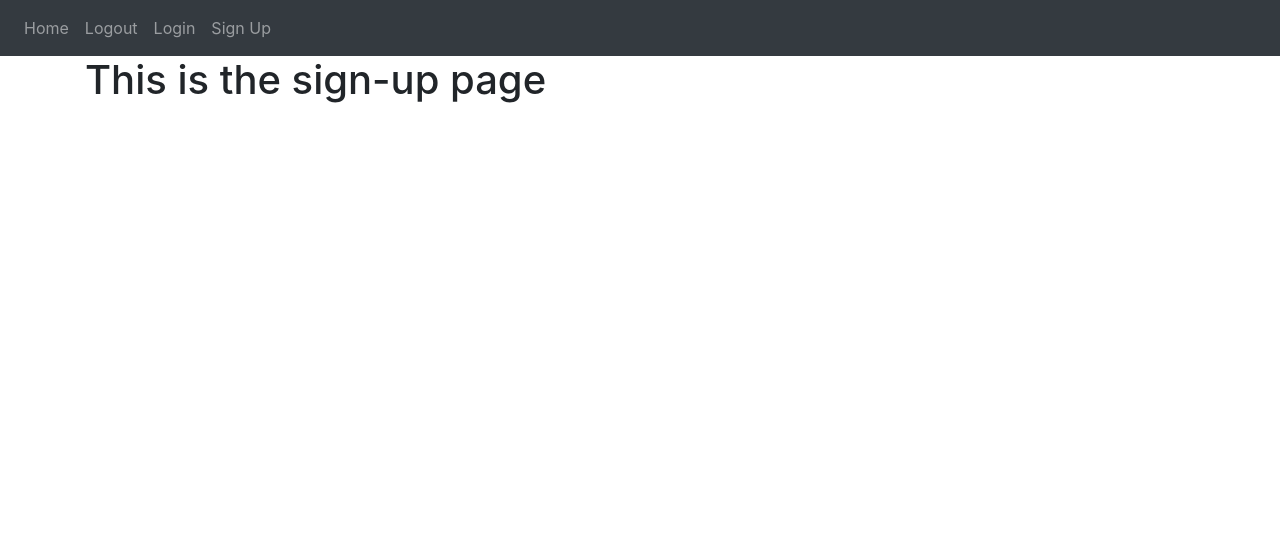
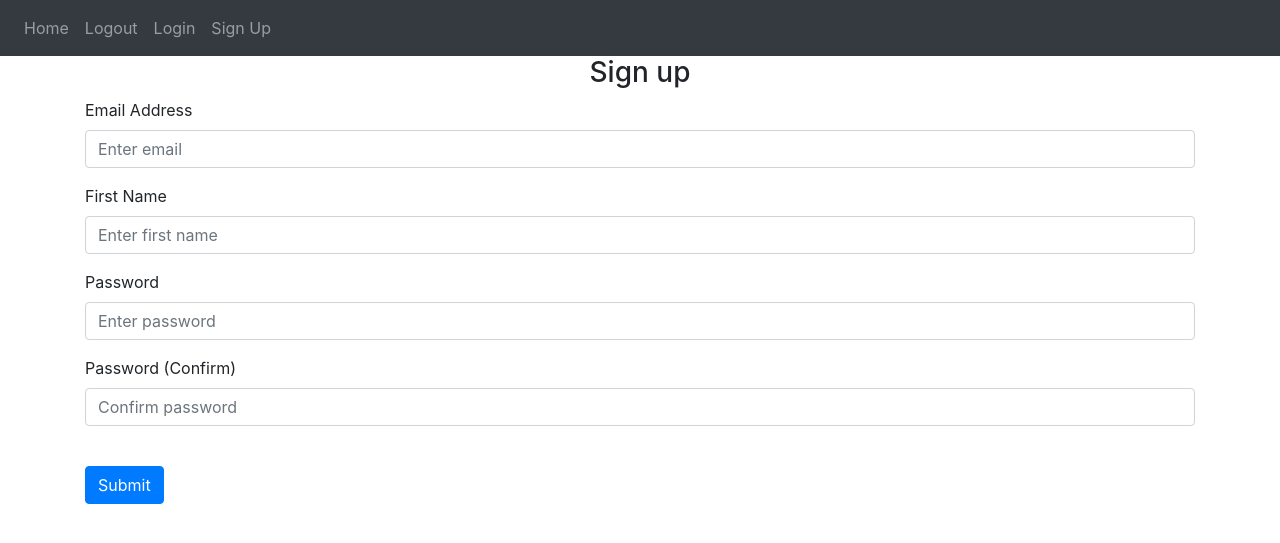
Before and after one commit to Gelateria-di-Berna/ERP-System, a Flask app: page /sign-up in a window 1280 px wide. Shown: the top 543 px of the page. Run offline with Flask 3, Linux system fonts and the light colour scheme; some libraries are stand-ins or nearby versions.

Commit message:
Setup base sign up page

```diff
--- a/website/templates/sign-up.html
+++ b/website/templates/sign-up.html
@@ -1,5 +1,49 @@
 {% extends "base.html" %}
 {% block title %}Sign-up{% endblock %}
 {% block content %}
-<h1> This is the sign-up page </h1>
+<from method = "POST">
+    <h3 align = "center"> Sign up </h3>
+    <div class = "form-group">
+        <label for = "email"> Email Address </label>
+        <input
+            type = "email"
+            class = "form-control"
+            id = "email"
+            name = "email"
+            placeholder = "Enter email"
+        />
+    </div>
+    <div class = "form-group">
+        <label for = "firsName"> First Name </label>
+        <input
+            type = "text"
+            class = "form-control"
+            id = "firsName"
+            name = "firsName"
+            placeholder = "Enter first name"
+        />
+    </div>
+    <div class = "form-group">
+        <label for = "password1"> Password </label>
+        <input
+            type = "password"
+            class = "form-control"
+            id = "password1"
+            name = "password1"
+            placeholder = "Enter password"
+        />
+    </div>
+    <div class = "form-group">
+        <label for = "password2"> Password (Confirm)</label>
+        <input
+            type = "password"
+            class = "form-control"
+            id = "password2"
+            name = "password2"
+            placeholder = "Confirm password"
+        />
+    </div>
+    <br />
+    <button type = "submit" class = "btn btn-primary"> Submit </button>
+</form>
 {% endblock %}
```
